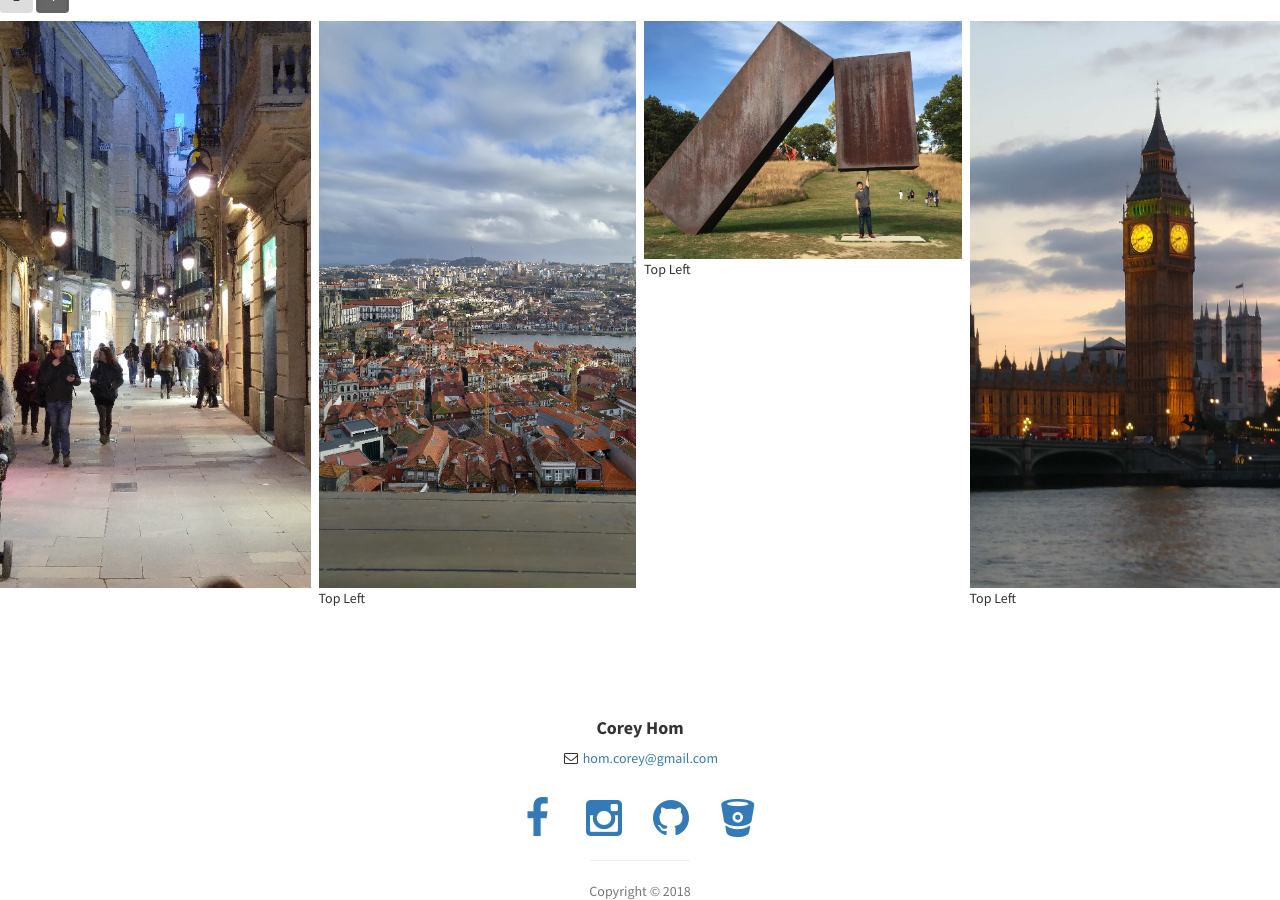
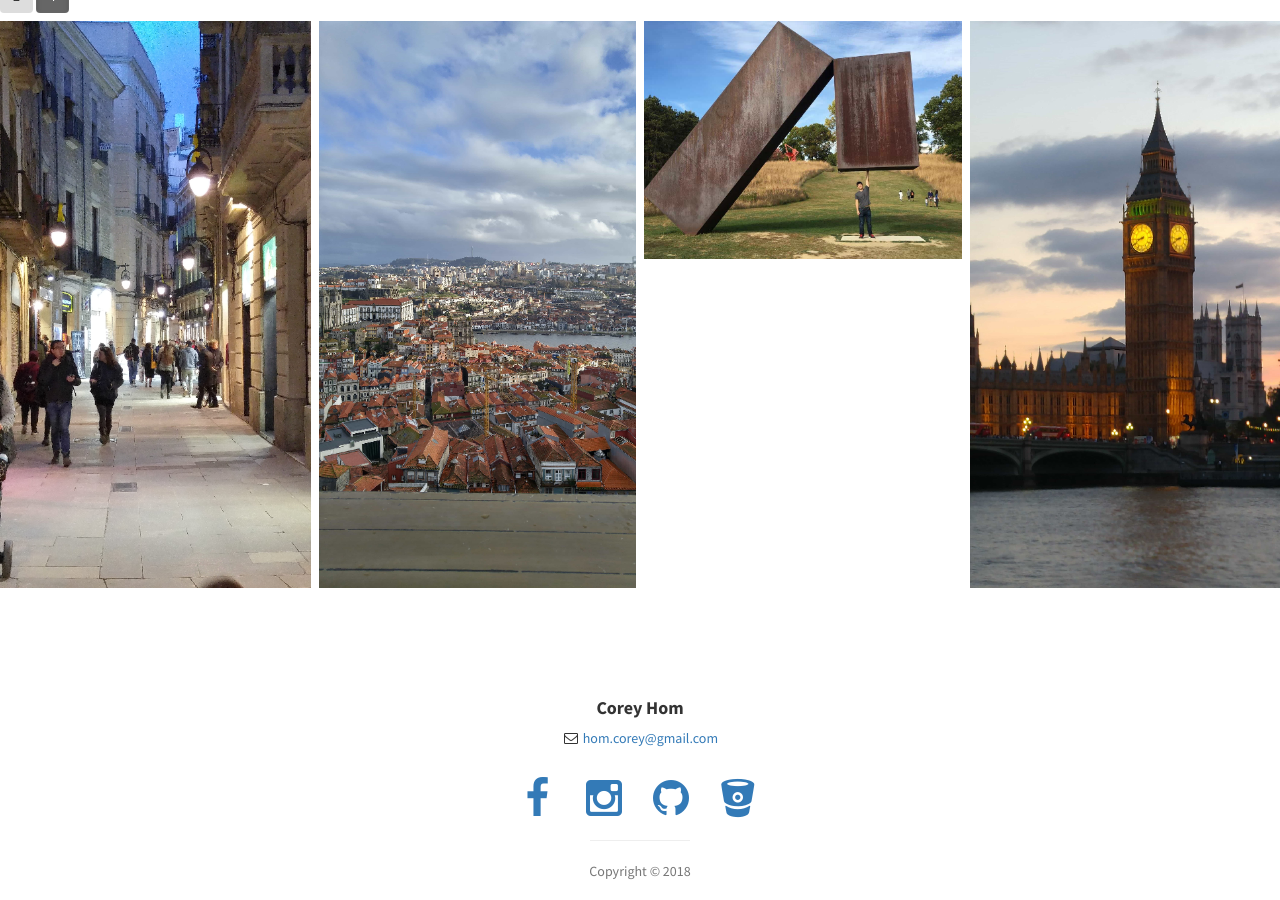
Before and after one commit to chom3/chom3.github.io, a Jekyll site: the page built from _pages/travel.html, in a window 1280 px wide and 900 px high, scrolled down 465 px. Built offline with Jekyll 4.4.1, drawn with Linux system fonts in a browser that asks for light colours.

Commit message:
quick text change

```diff
--- a/_pages/travel.html
+++ b/_pages/travel.html
@@ -141,18 +141,14 @@ permalink: "/travel/"
     </div>
     <div class="column">
         <img src="/img/porto2-min.jpg" style="width:100%">
-        <div class="top-left">Top Left</div>
 
     </div>
     <div class="column">
         <img src="/img/storm-min.jpg" style="width:100%">
-        <div class="top-left">Top Left</div>
 
     </div>
     <div class="column">
         <img src="/img/lon.jpg" style="width:100%">
-        <div class="top-left">Top Left</div>
-
     </div>
   </div>
 </div>
```
